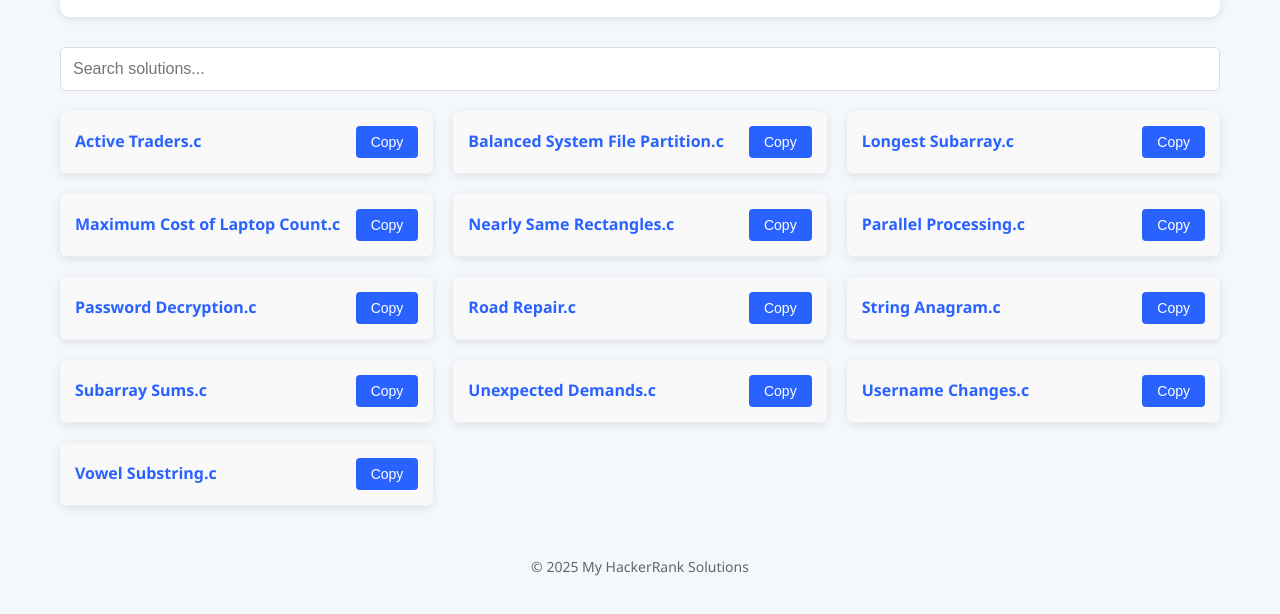
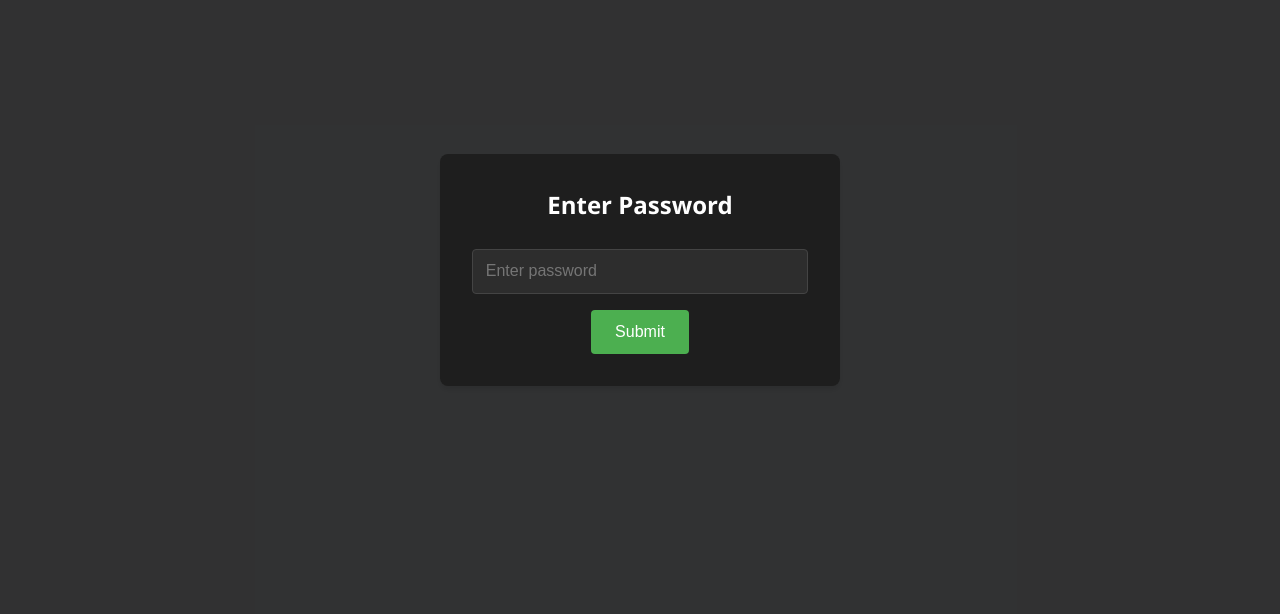
Before and after one commit to charliee03/Hackerrank, a plain HTML site: page website/index.html in a window 1280 px wide. Shown: the part 130-744 px from the top of the page. Drawn offline with nearby package versions, Linux system fonts and the light colour scheme.

Commit message:
Password is added

```diff
--- a/website/index.html
+++ b/website/index.html
@@ -10,7 +10,17 @@
     <script src="https://cdnjs.cloudflare.com/ajax/libs/highlight.js/11.7.0/languages/c.min.js"></script>
 </head>
 <body>
-    <div class="container">
+    <!-- Password Protection Overlay -->
+    <div id="passwordOverlay" class="overlay">
+        <div class="password-container">
+            <h2>Enter Password</h2>
+            <input type="password" id="passwordInput" placeholder="Enter password">
+            <button onclick="checkPassword()">Submit</button>
+            <p id="errorMessage" class="error-message"></p>
+        </div>
+    </div>
+
+    <div class="container" id="mainContent" style="display: none;">
         <header>
             <h1>My HackerRank Solutions</h1>
             <p>Click on a solution name to view the code, and use the copy button to copy the code to clipboard.</p>
--- a/website/script.js
+++ b/website/script.js
@@ -1,5 +1,8 @@
 // Global variables
 let allSolutions = [];
+
+// Password protection
+const CORRECT_PASSWORD = "iqbalkhalid123"; // Change this to your desired password
 
 // Load solutions from JSON file
 async function loadSolutions() {
@@ -116,8 +119,50 @@ function handleSearch() {
     });
 }
 
+// Check if already authenticated
+window.onload = function() {
+    const isAuthenticated = sessionStorage.getItem('authenticated');
+    const passwordOverlay = document.getElementById('passwordOverlay');
+    const mainContent = document.getElementById('mainContent');
+
+    if (isAuthenticated === 'true') {
+        passwordOverlay.style.display = 'none';
+        mainContent.style.display = 'block';
+    } else {
+        passwordOverlay.style.display = 'flex';
+        mainContent.style.display = 'none';
+    }
+};
+
+// Allow Enter key to submit password
+document.getElementById('passwordInput').addEventListener('keypress', function(e) {
+    if (e.key === 'Enter') {
+        checkPassword();
+    }
+});
+
 // Initialize the application
 document.addEventListener('DOMContentLoaded', () => {
     loadSolutions();
     handleSearch();
 });
+
+function checkPassword() {
+    const passwordInput = document.getElementById('passwordInput');
+    const errorMessage = document.getElementById('errorMessage');
+    const passwordOverlay = document.getElementById('passwordOverlay');
+    const mainContent = document.getElementById('mainContent');
+
+    if (passwordInput.value === CORRECT_PASSWORD) {
+        // Correct password
+        passwordOverlay.style.display = 'none';
+        mainContent.style.display = 'block';
+        // Store in sessionStorage to remember during the session
+        sessionStorage.setItem('authenticated', 'true');
+    } else {
+        // Incorrect password
+        errorMessage.textContent = 'Incorrect password. Please try again.';
+        errorMessage.style.display = 'block';
+        passwordInput.value = '';
+    }
+}
--- a/website/styles.css
+++ b/website/styles.css
@@ -155,3 +155,64 @@ footer {
         gap: 10px;
     }
 }
+
+/* Password Protection Styles */
+.overlay {
+    position: fixed;
+    top: 0;
+    left: 0;
+    width: 100%;
+    height: 100%;
+    background-color: rgba(0, 0, 0, 0.8);
+    display: flex;
+    justify-content: center;
+    align-items: center;
+    z-index: 1000;
+}
+
+.password-container {
+    background-color: #1e1e1e;
+    padding: 2rem;
+    border-radius: 8px;
+    box-shadow: 0 4px 6px rgba(0, 0, 0, 0.1);
+    text-align: center;
+    max-width: 400px;
+    width: 90%;
+}
+
+.password-container h2 {
+    color: #fff;
+    margin-bottom: 1.5rem;
+}
+
+.password-container input {
+    width: 100%;
+    padding: 0.8rem;
+    margin-bottom: 1rem;
+    border: 1px solid #444;
+    border-radius: 4px;
+    background-color: #2d2d2d;
+    color: #fff;
+    font-size: 1rem;
+}
+
+.password-container button {
+    background-color: #4CAF50;
+    color: white;
+    padding: 0.8rem 1.5rem;
+    border: none;
+    border-radius: 4px;
+    cursor: pointer;
+    font-size: 1rem;
+    transition: background-color 0.3s;
+}
+
+.password-container button:hover {
+    background-color: #45a049;
+}
+
+.error-message {
+    color: #ff4444;
+    margin-top: 1rem;
+    display: none;
+}
```
